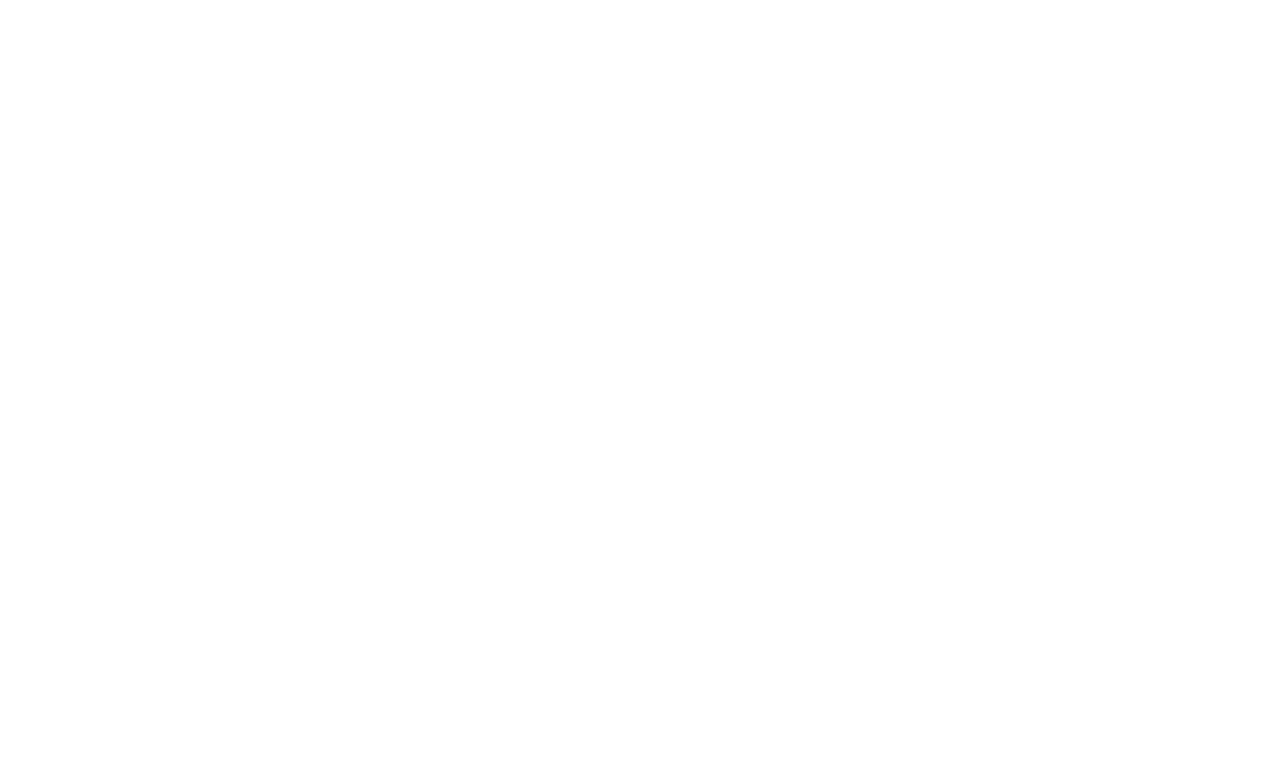
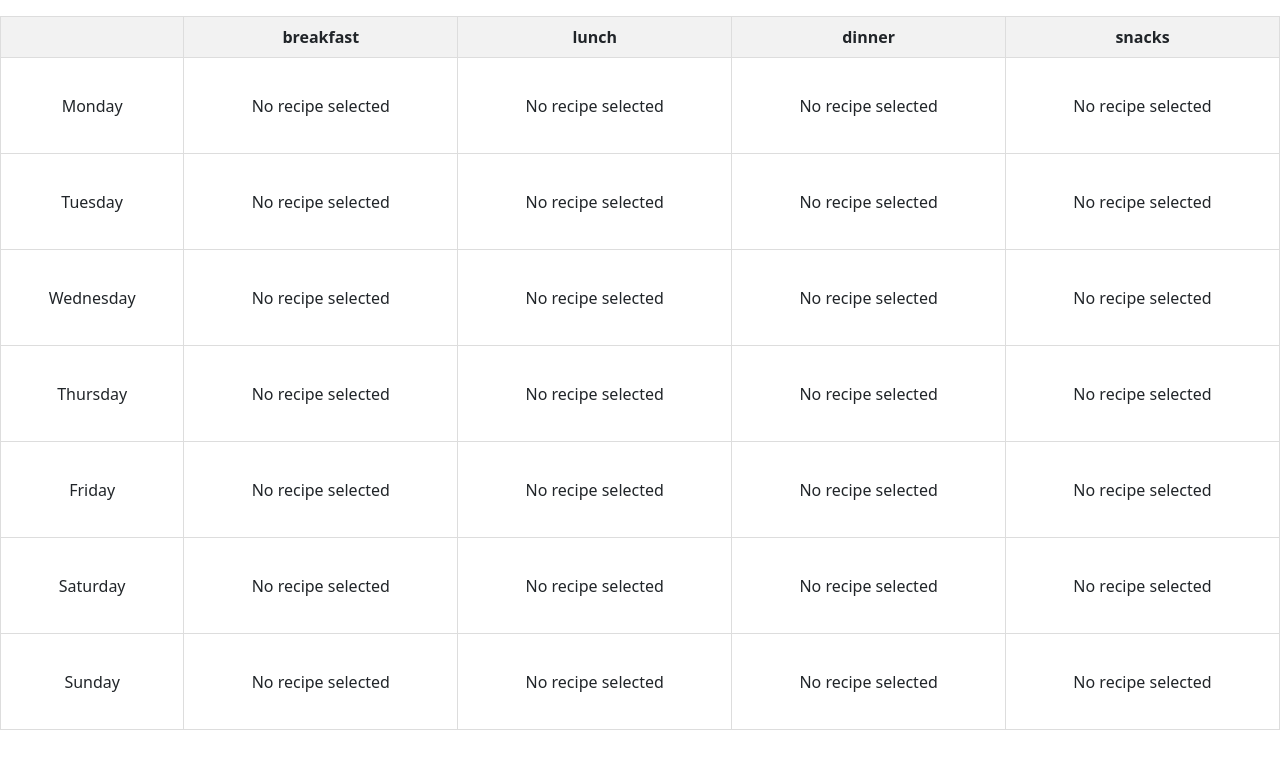
Before and after one commit to sergioledevs/finalYearProjectFront, a React (Create React App) app: page /calendar in a window 1280 px wide. Before the commit this address had no page. Shown: the top 768 px of the page. Built offline with nearby package versions, Linux system fonts and the light colour scheme; no server answers.

Commit message:
calendar added

```diff
--- a/src/index.js
+++ b/src/index.js
@@ -10,10 +10,12 @@
 import { combineReducers } from "redux";
 import UserInfo from "./pages/homePage/home.reducer";
 import allergyReducer from "./pages/allergies/allergies.reducer";
+import selectedRecipesReducer from "./pages/recipes/recipes.reducer";
 
 const allReducers = combineReducers({
   UserInfo,
   allergyReducer,
+  selectedRecipesReducer
 });
 
 const store = createStore(
@@ -29,7 +31,7 @@
     domain="dev-s016gihn6cxe73pi.eu.auth0.com"
     clientId="t7lApWOLfYunn0Yd4rOXEtG9dYnM9vM4"
     authorizationParams={{
-      redirect_uri: window.location.origin
+      redirect_uri: "https://cukfit.netlify.app/"
     }}
   >
         <App />
--- a/src/pages/allergies/allergiesPage.tsx
+++ b/src/pages/allergies/allergiesPage.tsx
@@ -16,7 +16,7 @@
 
   useEffect(() => {
     try {
-      axios.get("http://localhost:9000/getIngredients").then((response) => {
+      axios.get("https://finalyearprojectapi.onrender.com/getIngredients").then((response) => {
         console.log(response.data);
         setInitialState(response.data);
       });
--- /dev/null
+++ b/src/pages/calendar/calendar.style.ts
@@ -0,0 +1,27 @@
+import styled from "styled-components";
+
+export const CalendarTable = styled.table`
+  border-collapse: collapse;
+  margin: 1rem 0;
+  width: 100%;
+
+  th,
+  td {
+    border: 1px solid #ddd;
+    padding: 0.5rem;
+    text-align: center;
+  }
+
+  th {
+    background-color: #f2f2f2;
+    font-weight: bold;
+  }
+
+  td {
+    height: 6rem;
+  }
+
+  td.selected {
+    background-color: #a7c7e7;
+  }
+`;
--- /dev/null
+++ b/src/pages/calendar/calendar.tsx
@@ -0,0 +1,114 @@
+import { connect } from "react-redux";
+import React, { useState, useEffect } from "react";
+import axios from "axios";
+import { Link } from "react-router-dom";
+import { CalendarTable } from "./calendar.style";
+
+function Calendar(props) {
+    const daysOfWeek = ["Monday", "Tuesday", "Wednesday", "Thursday", "Friday", "Saturday", "Sunday"];
+
+    const meals = ["breakfast", "lunch", "dinner", "snacks"];
+
+    interface Recipe {
+      _id: string;
+      recipeName: string;
+      typeOfMeal: string;
+      ingredients: any;
+    }
+
+    const [selectedRecipes, setSelectedRecipes] = useState({
+      breakfast: [],
+      lunch: [],
+      dinner: [],
+      snacks: []
+    });
+
+    const [initialState, setInitialState] = React.useState<Recipe[]>([]);
+
+    useEffect(() => {
+      try {
+        axios.get("https://finalyearprojectapi.onrender.com/getRecipes").then((response) => {
+          console.log(response.data);
+          setInitialState(response.data);
+        });
+      } catch (error) {
+        console.log("");
+      }
+    }, []);
+
+    const selected = props.selected?.map(id =>
+      initialState.find(recipe => recipe._id === id)
+    );
+
+    useEffect(() => {
+      const selected = props.selected?.map(id =>
+        initialState.find(recipe => recipe._id === id)
+      );
+
+      // update selectedRecipes state
+      const newSelectedRecipes = {
+        breakfast: [],
+        lunch: [],
+        dinner: [],
+        snacks: []
+      };
+
+      selected.forEach(recipe => {
+        if (recipe) {
+          const mealType = recipe.typeOfMeal;
+          newSelectedRecipes[mealType].push(recipe);
+        }
+      });
+
+      setSelectedRecipes(newSelectedRecipes);
+    }, [props.selected, initialState]);
+
+    console.log(selectedRecipes);
+
+    const getSelectedRecipe = (mealType, dayIndex) => {
+      const selectedRecipesForMeal = selectedRecipes[mealType];
+      const recipeIndex = dayIndex % selectedRecipesForMeal.length;
+      return selectedRecipesForMeal[recipeIndex];
+    };
+
+    return (
+      <CalendarTable>
+        <thead>
+          <tr>
+            <th></th>
+            {meals.map((meal) => (
+              <th key={meal}>{meal}</th>
+            ))}
+          </tr>
+        </thead>
+        <tbody>
+          {daysOfWeek.map((day, dayIndex) => (
+            <tr key={day}>
+              <td>{day}</td>
+              {meals.map((meal) => (
+                <td key={meal}>
+                  {selectedRecipes[meal].length ? (
+                    <Link to={`/indivRecipe/${getSelectedRecipe(meal, dayIndex)?._id}`} ><div>{getSelectedRecipe(meal, dayIndex)?.recipeName}</div></Link>
+                  ) : (
+                    <div>No recipe selected</div>
+                  )}
+                </td>
+              ))}
+            </tr>
+          ))}
+        </tbody>
+      </CalendarTable>
+    );
+  }
+
+  interface RootState {
+    selectedRecipesReducer:any;
+  }
+
+  const mapStateToProps = (state: RootState) => {
+    return {
+      selected: state.selectedRecipesReducer.selectedRecipes
+    };
+  };
+
+  export default connect(mapStateToProps)(Calendar);
--- a/src/pages/indivRecipe/indivRecipe.tsx
+++ b/src/pages/indivRecipe/indivRecipe.tsx
@@ -16,7 +16,7 @@
 
   useEffect(() => {
     try {
-      axios.get("http://localhost:9000/getRecipes").then((response) => {
+      axios.get("https://finalyearprojectapi.onrender.com/getRecipes").then((response) => {
         console.log(response.data);
         setInitialState(response.data);
       });
--- /dev/null
+++ b/src/pages/recipes/recipes.reducer.ts
@@ -0,0 +1,30 @@
+var USER_STATE = {
+    selectedRecipes:[]
+  };
+
+  function removeItemOnce(arr, value) {
+    var index = arr.indexOf(value);
+    if (index > -1) {
+      arr.splice(index, 1);
+    }
+    return arr;
+  }
+
+  const selectedRecipesReducer = (state = USER_STATE, action) => {
+    switch (action.type) {
+      case "SELECTED_RECIPES":
+        return {
+          ...state,
+          selectedRecipes: state.selectedRecipes.concat(action.payload),
+        }
+      case "RECIPES_DELETE":
+        removeItemOnce(state.selectedRecipes, action.payload);
+      return {
+        ...state,
+      };
+      default:
+        return state;
+    }
+  };
+
+  export default selectedRecipesReducer;
--- a/src/pages/recipes/recipes.tsx
+++ b/src/pages/recipes/recipes.tsx
@@ -1,6 +1,6 @@
 import React from "react";
 import axios from "axios";
-import { connect } from "react-redux";
+import { connect, useDispatch } from "react-redux";
 import { useEffect } from "react";
 import {
   BigDiv,
@@ -22,14 +22,21 @@
   MealInfoHeader,
   Text,
   MealInfoText,
+  CreateCalendarButton,
+  LinkCalendar
 } from "./recipes.style";
 import NavBar from "../../components/navBar/navBar";
+import Calendar from "../calendar/calendar";
+import { Link } from "react-router-dom";
 
 function Recipes(props) {
   const [initialState, setInitialState] = React.useState([]);
   const [selectedRecipes, setSelectedRecipes] = React.useState<string[]>([]);
   const [isHovering, setIsHovering] = React.useState(false);
   const [hoveredRecipe, setHoveredRecipe] = React.useState(null);
+
+  const dispatch = useDispatch();
+
 
   useEffect(() => {
     try {
@@ -120,6 +127,17 @@
                       )
                     : [...selectedRecipes, recipe._id];
                   setSelectedRecipes(newSelectedRecipes);
+
+                }}
+
+                onClick={()=>{
+                  isSelected ? dispatch({
+                    type: "RECIPES_DELETE",
+                    payload: recipe._id,
+                  }) :dispatch({
+                    type: "SELECTED_RECIPES",
+                    payload: recipe._id,
+                  }) ;
                 }}
               />
               <LinkDiv to={`/indivRecipe/${recipe._id}`}>
@@ -222,7 +240,7 @@
       proteinInLunch = (proteinIngredientAmount / 100) * proteinPerHundredGrams;
       carbsInLunch = (carbIngredientAmount / 100) * carbsPerHundredGrams;
 
-      if (recipe.typeOfMeal === "meal") {
+      if (recipe.typeOfMeal === "lunch") {
         const isSelected = selectedRecipes.includes(recipe._id);
 
         const proteinIngredientCalories =
@@ -245,6 +263,15 @@
                       )
                     : [...selectedRecipes, recipe._id];
                   setSelectedRecipes(newSelectedRecipes);
+                }}
+                onClick={()=>{
+                  isSelected ? dispatch({
+                    type: "RECIPES_DELETE",
+                    payload: recipe._id,
+                  }) :dispatch({
+                    type: "SELECTED_RECIPES",
+                    payload: recipe._id,
+                  }) ;
                 }}
               />
               <LinkDiv to={`/indivRecipe/${recipe._id}`}>
@@ -368,6 +395,16 @@
                       )
                     : [...selectedRecipes, recipe._id];
                   setSelectedRecipes(newSelectedRecipes);
+                }}
+
+                onClick={()=>{
+                  isSelected ? dispatch({
+                    type: "RECIPES_DELETE",
+                    payload: recipe._id,
+                  }) :dispatch({
+                    type: "SELECTED_RECIPES",
+                    payload: recipe._id,
+                  }) ;
                 }}
               />
 
@@ -500,6 +537,8 @@
                     : [...selectedRecipes, recipe._id];
                   setSelectedRecipes(newSelectedRecipes);
                 }}
+
+
               />
               <LinkDiv to={`/indivRecipe/${recipe._id}`}>
                 <ImageDiv></ImageDiv>
@@ -604,6 +643,7 @@
             <SmallDiv>{RecipesSnacks}</SmallDiv>
           </BigDiv>
         </Wrapper>
+        <LinkCalendar to={`/calendar`}><CreateCalendarButton>Create weekly plan</CreateCalendarButton></LinkCalendar>
       </BigWrapper>
     </div>
   );
--- a/src/router.js
+++ b/src/router.js
@@ -12,6 +12,7 @@
 import TypeOfMeal from "./pages/whatMeal/typeOfMeal";
 import IndivRecipe from "./pages/indivRecipe/indivRecipe";
 import LoginButton from "./pages/logIn/logIn.tsx";
+import Calendar from "./pages/calendar/calendar";
 
 export const Router = () => {
   return (
@@ -23,13 +24,20 @@
           element={<AllergiesPage />}
         />
 
-        <Route key="homepage" path="/home" element={<HomePage />} />
+        <Route key="homepage"
+         path="/home"
+         element={<HomePage />} />
 
-        <Route key="homepage" path="/" element={<Landing />} />
+        <Route key="homepage"
+        path="/"
+        element={<Landing />} />
 
-        <Route path="/indivRecipe/:id" element={<IndivRecipe />} />
+        <Route path="/indivRecipe/:id"
+        element={<IndivRecipe />} />
 
-        <Route key="logIn" path="/logIn" element={<LoginButton />} />
+        <Route key="logIn"
+        path="/logIn"
+        element={<LoginButton />} />
 
         <Route
           key="create new user account"
@@ -37,7 +45,13 @@
           element={<CreateAccount />}
         />
 
-        <Route key="list of recipes" path="/recipes" element={<Recipes />} />
+        <Route key="list of recipes"
+        path="/recipes"
+        element={<Recipes />} />
+
+        <Route key="list of recipes"
+        path="/calendar"
+        element={<Calendar />} />
 
         <Route
           key="user profile"
```
Also changed, not shown: src/pages/recipes/recipes.actions.ts (added, +16 -0 lines), src/pages/recipes/recipes.style.ts (+25 -3 lines).
